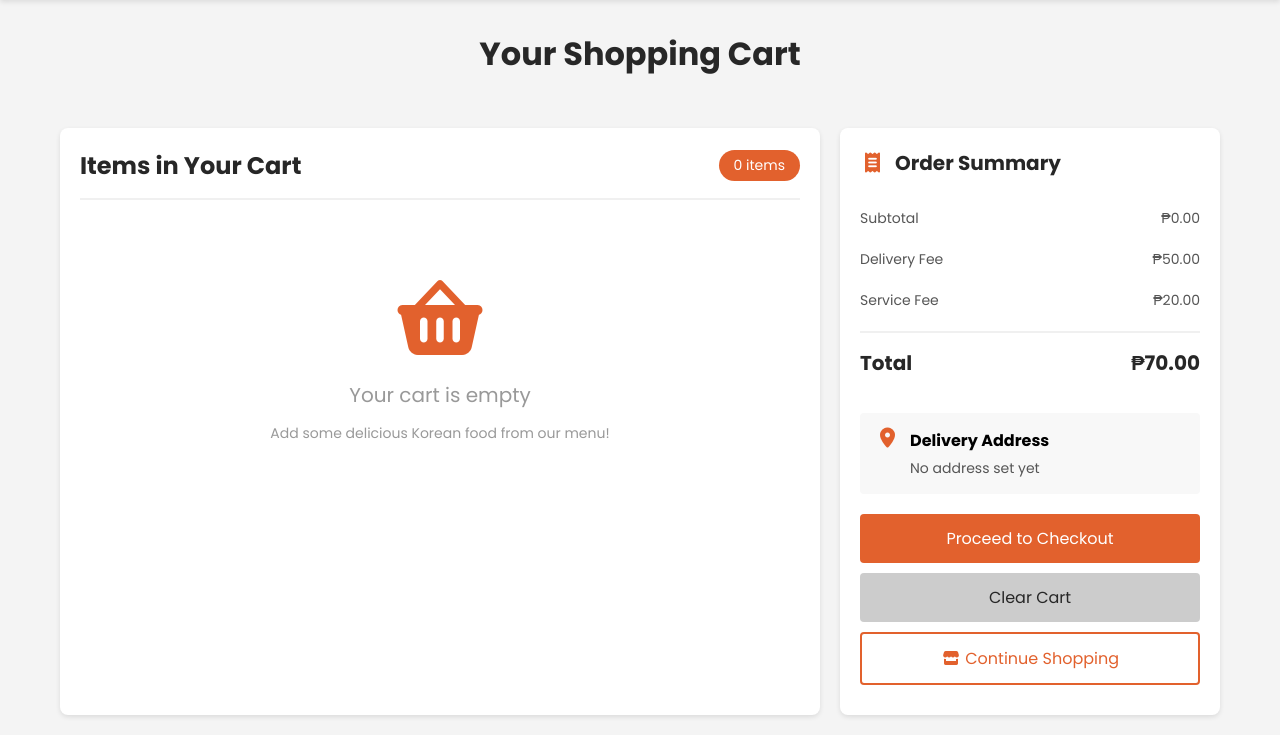
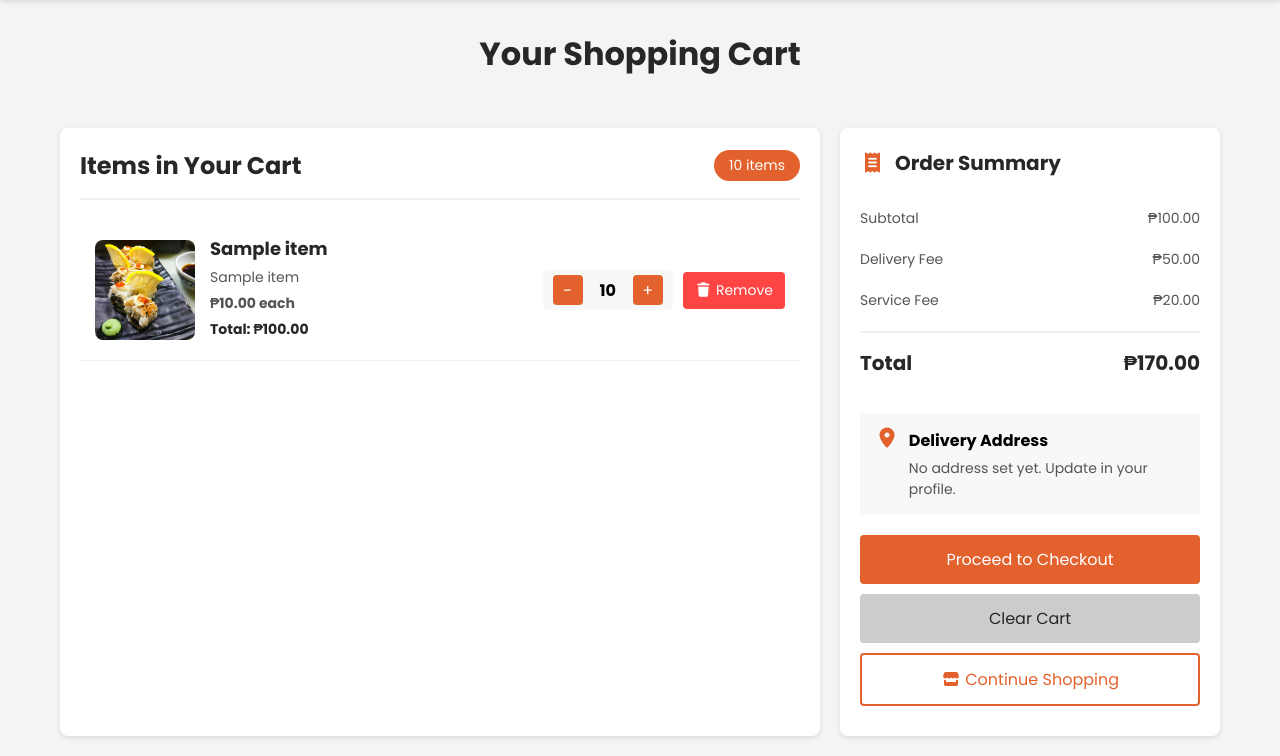
Before and after one commit to Jarel2004/Project2, a PHP site: page /cart.php in a window 1280 px wide. Shown: the part 85-841 px from the top of the page. Before the commit the page ends 806 px from the top, so only its background shows below. Run offline with PHP 8.4, Linux system fonts and the light colour scheme; the visitor is signed in with stand-in values (Sample User, id 1); data comes from the database, SQL or seed files in the repository; tables that the repository leaves empty hold one stand-in row (values such as "Sample post"); some libraries are stand-ins or nearby versions.

Commit message:
correct php and paths for cart

```diff
--- a/cart.php
+++ b/cart.php
@@ -698,8 +698,8 @@ if (!isset($_SESSION['user_id'])) {
     </div>
 
     <script>
-        // Get cart from localStorage
-        let cart = JSON.parse(localStorage.getItem('cart')) || [];
+    // Get cart from database
+    let cart = [];
 
     const cartItemsContainer = document.getElementById('cart-items');
     const cartEmptyDiv = document.querySelector('.cart-empty');
@@ -713,6 +713,7 @@ if (!isset($_SESSION['user_id'])) {
     const checkoutModal = document.getElementById('checkout-modal');
     const selectAllCheckbox = document.getElementById('select-all-items');
     const modalConfirmBtn = document.getElementById('modal-confirm-btn');
+    const addressText = document.getElementById('address-text');
 
     const DELIVERY_FEE = 50;
     const SERVICE_FEE = 20;
@@ -720,7 +721,95 @@ if (!isset($_SESSION['user_id'])) {
     // Store selected items for checkout
     let selectedItems = [];
 
-        function updateCart() {
+    // Fetch cart from database
+    async function fetchCartFromDatabase() {
+        try {
+            const response = await fetch('php/get_cart.php');
+            const data = await response.json();
+
+            if (data.error) {
+                console.error(data.error);
+                return [];
+            }
+
+            // Convert database response to the format expected by updateCart()
+            return data.items.map(item => ({
+                id: item.cart_item_id,
+                product_id: item.product_id,
+                name: item.product_name,
+                price: parseFloat(item.price),
+                quantity: item.quantity,
+                image: item.image_url || 'src/default_food.jpg',
+                description: item.product_name,
+                total_price: parseFloat(item.total_price)
+            }));
+        } catch (error) {
+            console.error('Error fetching cart:', error);
+            return [];
+        }
+    }
+
+    // Update quantity in database
+    async function updateQuantityInDatabase(cartItemId, newQuantity) {
+        try {
+            const response = await fetch('php/update_cart.php', {
+                method: 'POST',
+                headers: {
+                    'Content-Type': 'application/x-www-form-urlencoded',
+                },
+                body: `cart_item_id=${cartItemId}&quantity=${newQuantity}`
+            });
+            return await response.json();
+        } catch (error) {
+            console.error('Error updating quantity:', error);
+            return { success: false, message: 'Network error' };
+        }
+    }
+
+    // Remove item from database
+    async function removeItemFromDatabase(cartItemId) {
+        try {
+            const response = await fetch('php/remove_from_cart.php', {
+                method: 'POST',
+                headers: {
+                    'Content-Type': 'application/x-www-form-urlencoded',
+                },
+                body: `cart_item_id=${cartItemId}`
+            });
+            return await response.json();
+        } catch (error) {
+            console.error('Error removing item:', error);
+            return { success: false, message: 'Network error' };
+        }
+    }
+
+    // Clear cart in database
+    async function clearCartInDatabase() {
+        try {
+            const response = await fetch('php/clear_cart.php', {
+                method: 'POST'
+            });
+            return await response.json();
+        } catch (error) {
+            console.error('Error clearing cart:', error);
+            return { success: false, message: 'Network error' };
+        }
+    }
+
+    // Load address from localStorage
+    function loadAddress() {
+        const savedAddress = localStorage.getItem('karumata_address');
+        if (savedAddress && savedAddress.trim() !== '') {
+            addressText.textContent = savedAddress;
+        } else {
+            addressText.textContent = 'No address set yet. Update in your profile.';
+        }
+    }
+
+    async function updateCart() {
+        // Fetch latest cart from database
+        cart = await fetchCartFromDatabase();
+
         // Clear container
         cartItemsContainer.innerHTML = '';
 
@@ -761,11 +850,11 @@ if (!isset($_SESSION['user_id'])) {
                 </div>
                 <div class="item-actions">
                     <div class="qty-controls">
-                            <button onclick="decreaseQuantity(${index})">-</button>
+                        <button onclick="decreaseQuantity(${item.id})">-</button>
                         <span>${item.quantity}</span>
-                            <button onclick="increaseQuantity(${index})">+</button>
+                        <button onclick="increaseQuantity(${item.id})">+</button>
                     </div>
-                        <button class="remove-btn" onclick="removeItem(${index})">
+                    <button class="remove-btn" onclick="removeItem(${item.id})">
                         <i class="fa-solid fa-trash"></i> Remove
                     </button>
                 </div>
@@ -787,53 +876,71 @@ if (!isset($_SESSION['user_id'])) {
         selectedItems = cart.map(item => ({...item, selected: true}));
     }
 
-        function increaseQuantity(index) {
-            cart[index].quantity++;
-            localStorage.setItem('cart', JSON.stringify(cart));
-            updateCart();
+    async function increaseQuantity(cartItemId) {
+        const item = cart.find(item => item.id === cartItemId);
+        if (item) {
+            const newQuantity = item.quantity + 1;
+            const result = await updateQuantityInDatabase(cartItemId, newQuantity);
+            if (result.success) {
+                await updateCart();
                 // Update selected items if modal is open
                 if (checkoutModal.style.display === 'block') {
                     showCartSummary();
                 }
+            } else {
+                alert('Failed to update quantity: ' + result.message);
+            }
+        }
     }
 
-        function decreaseQuantity(index) {
-            if (cart[index].quantity > 1) {
-                cart[index].quantity--;
-                localStorage.setItem('cart', JSON.stringify(cart));
-                updateCart();
+    async function decreaseQuantity(cartItemId) {
+        const item = cart.find(item => item.id === cartItemId);
+        if (item && item.quantity > 1) {
+            const newQuantity = item.quantity - 1;
+            const result = await updateQuantityInDatabase(cartItemId, newQuantity);
+            if (result.success) {
+                await updateCart();
                 // Update selected items if modal is open
                 if (checkoutModal.style.display === 'block') {
                     showCartSummary();
                 }
+            } else {
+                alert('Failed to update quantity: ' + result.message);
+            }
         }
     }
 
-        function removeItem(index) {
+    async function removeItem(cartItemId) {
         if (confirm('Are you sure you want to remove this item?')) {
-                cart.splice(index, 1);
-                localStorage.setItem('cart', JSON.stringify(cart));
-                updateCart();
+            const result = await removeItemFromDatabase(cartItemId);
+            if (result.success) {
+                await updateCart();
                 // Update selected items if modal is open
                 if (checkoutModal.style.display === 'block') {
                     showCartSummary();
+                }
+            } else {
+                alert('Failed to remove item: ' + result.message);
             }
         }
     }
 
     // Clear cart button
-        clearCartBtn.addEventListener('click', () => {
+    clearCartBtn.addEventListener('click', async () => {
         if (cart.length === 0) {
             alert('Your cart is already empty!');
             return;
         }
 
         if (confirm('Are you sure you want to clear your entire cart?')) {
-                cart = [];
-                localStorage.setItem('cart', JSON.stringify(cart));
-                updateCart();
+            const result = await clearCartInDatabase();
+            if (result.success) {
+                await updateCart();
                 // Close modal if open
                 checkoutModal.style.display = 'none';
+            } else {
+                alert('Failed to clear cart: ' + result.message);
+            }
         }
     });
 
@@ -877,7 +984,7 @@ if (!isset($_SESSION['user_id'])) {
         // Update selected items to match current cart
         selectedItems = cart.map(item => {
             const existingSelected = selectedItems.find(selected =>
-                    selected.name === item.name && selected.price === item.price);
+                selected.id === item.id);
             return {
                 ...item,
                 selected: existingSelected ? existingSelected.selected : true
@@ -891,7 +998,7 @@ if (!isset($_SESSION['user_id'])) {
             const itemTotal = item.price * item.quantity;
 
             listItem.innerHTML = `
-                    <input type="checkbox" class="item-checkbox" data-index="${index}"
+                <input type="checkbox" class="item-checkbox" data-id="${item.id}"
                        ${item.selected ? 'checked' : ''}>
                 <img src="${item.image}" alt="${item.name}" class="modal-item-image" />
                 <div class="modal-item-details">
@@ -907,10 +1014,13 @@ if (!isset($_SESSION['user_id'])) {
         // Add event listeners to checkboxes
         document.querySelectorAll('.item-checkbox').forEach(checkbox => {
             checkbox.addEventListener('change', function() {
-                    const index = parseInt(this.dataset.index);
-                    selectedItems[index].selected = this.checked;
+                const id = parseInt(this.dataset.id);
+                const itemIndex = selectedItems.findIndex(item => item.id === id);
+                if (itemIndex !== -1) {
+                    selectedItems[itemIndex].selected = this.checked;
                     updateModalSummary();
                     updateSelectAllCheckbox();
+                }
             });
         });
 
@@ -980,7 +1090,7 @@ if (!isset($_SESSION['user_id'])) {
         document.getElementById('modal-total').textContent = `₱${total.toFixed(2)}`;
     }
 
-        // Confirm order button
+    // Confirm order button (You'll need to implement this separately)
     modalConfirmBtn.addEventListener('click', () => {
         // Get only selected items
         const itemsToCheckout = selectedItems.filter(item => item.selected);
@@ -990,26 +1100,16 @@ if (!isset($_SESSION['user_id'])) {
             return;
         }
 
-            // Here you would typically send the order to a server
         alert(`Order confirmed for ${itemsToCheckout.length} item(s)! Total: ${document.getElementById('modal-total').textContent}`);
 
-            // Remove selected items from cart
-            const itemsToKeep = selectedItems.filter(item => !item.selected);
-            cart = itemsToKeep.map(item => ({
-                name: item.name,
-                price: item.price,
-                quantity: item.quantity,
-                image: item.image,
-                description: item.description
-            }));
-
-            localStorage.setItem('cart', JSON.stringify(cart));
-            updateCart();
+        // Note: For full implementation, you'd need to create checkout.php
+        // to process the order and remove items from cart
         closeModal('checkout-modal');
     });
 
-        // Initialize cart display
+    // Initialize cart display and address
     updateCart();
+    loadAddress();
 </script>
 </body>
 </html>
--- a/php/get_cart.php
+++ b/php/get_cart.php
@@ -1,5 +1,5 @@
 <?php
-// get_cart.php
+// get_cart.php - UPDATED VERSION
 
 require_once 'db_connect.php';
 session_start();
@@ -20,8 +20,48 @@ $stmt = $conn->prepare("
 $stmt->execute([$user_id]);
 $cart_items = $stmt->fetchAll(PDO::FETCH_ASSOC);
 
+// Map product IDs to correct image paths based on your index.php
+$productImages = [
+    1 => 'src/Chicken_Roll.jpeg',
+    2 => 'src/Hot_Roll.jpeg',
+    3 => 'src/Mango.jpeg',
+    4 => 'src/Onigiri.jpeg',
+    5 => 'src/Bibimbap.jpeg', // Kimbap uses Bibimbap image
+    6 => 'src/Pork_Sisig.jpeg',
+    7 => 'src/PepperSteak.jpeg',
+    8 => 'src/Kimchi_Poor.jpeg',
+    9 => 'src/TeriyakiSizzling.jpeg',
+    10 => 'src/SpicyGarlicShrimp.jpeg',
+    11 => 'src/Pokebowl.jpeg',
+    12 => 'src/Bibimbap.jpeg',
+    13 => 'src/Stirfried_Fishcake.jpeg',
+    14 => 'src/Porkchop.jpeg',
+    15 => 'src/H&S_Chicken.jpeg'
+];
+
+// Fix image paths
+foreach ($cart_items as &$item) {
+    $product_id = $item['product_id'];
+
+    // Use the mapping if available
+    if (isset($productImages[$product_id])) {
+        $item['image_url'] = $productImages[$product_id];
+    }
+    // Otherwise try to use what's in database
+    elseif (!empty($item['image_url'])) {
+        // Ensure it has the correct path
+        if (strpos($item['image_url'], 'src/') !== 0) {
+            $item['image_url'] = 'src/' . $item['image_url'];
+        }
+    }
+    // Default fallback
+    else {
+        $item['image_url'] = 'src/default_food.jpg';
+    }
+}
+
 // Calculate total
-$stmt = $conn->prepare("SELECT COALESCE(SUM(total_price), 0) as total FROM cart_items WHERE user_id = ?");
+$stmt = $conn->prepare("SELECT COALESCE(SUM(price * quantity), 0) as total FROM cart_items WHERE user_id = ?");
 $stmt->execute([$user_id]);
 $total = $stmt->fetch(PDO::FETCH_ASSOC);
 
```
Also changed, not shown: php/clear_cart.php (added, +31 -0 lines), php/remove_from_cart.php (added, +47 -0 lines), php/update_cart.php (added, +48 -0 lines), testing.php (deleted). Lines whose indentation alone changed are shown as unchanged.
